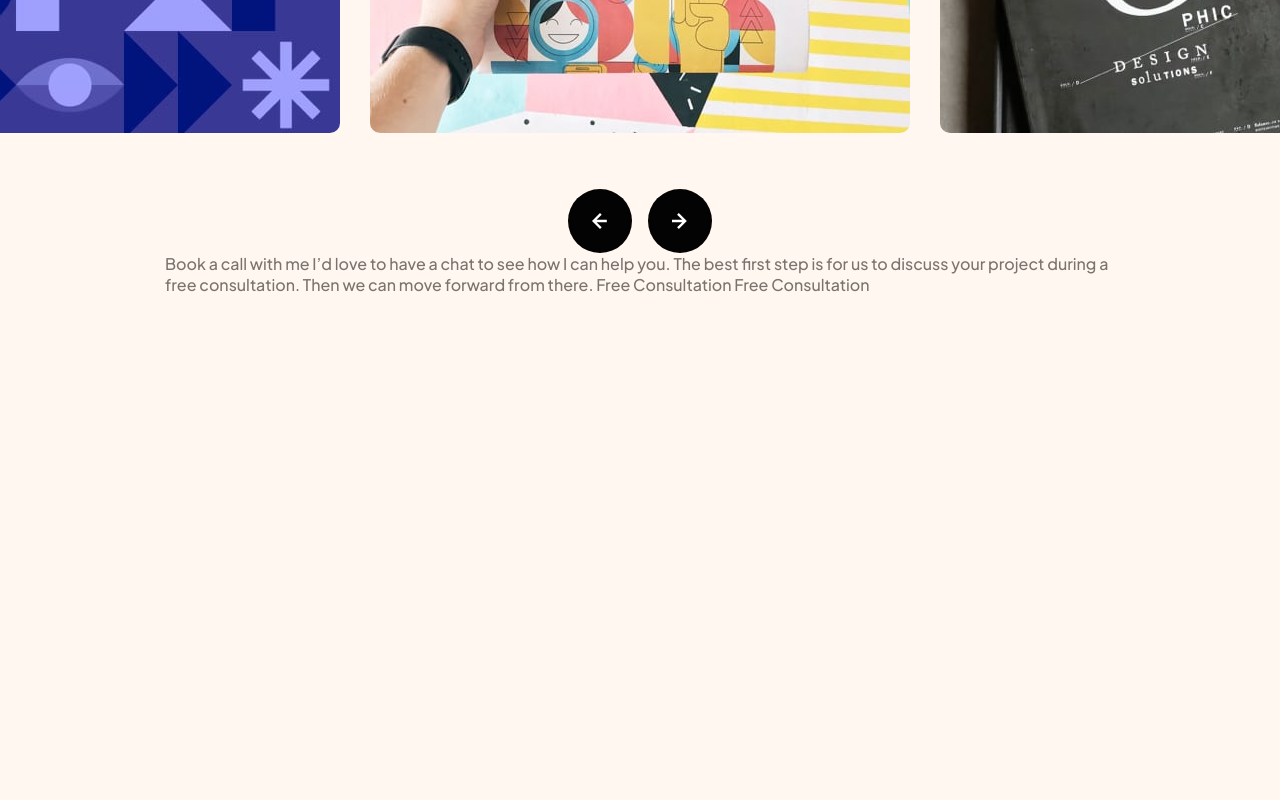
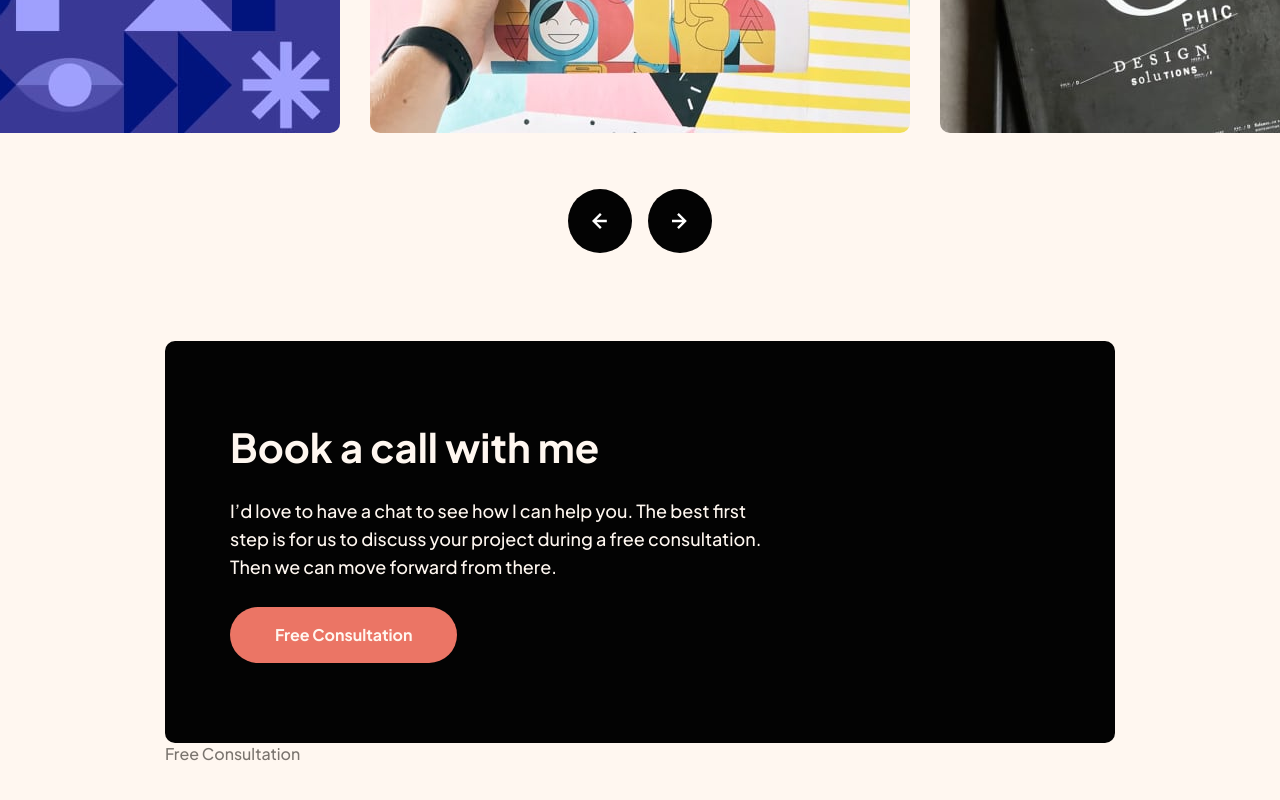
Before and after one commit to valvrauu/single-page-design-portfolio, a website: page index.html in a window 1280 px wide. Shown: the part 1749-2549 px from the top of the page. Before the commit the page ends 2108 px from the top, so only its background shows below. Drawn offline with Linux system fonts and the light colour scheme.

Commit message:
:sparkles: feat: create cta section

```diff
--- a/index.html
+++ b/index.html
@@ -139,12 +139,17 @@
       </div>
     </section>
 
-    Book a call with me
+    <section class="block-cta">
+      <div class="block-cta__content">
+        <h2 class="secondary-title block-cta__secondary-title">Book a call with me</h2>
+        <p class="paragraph block-cta__paragraph">
+          I’d love to have a chat to see how I can help you. The best first step is for us to discuss your project during a
+          free consultation. Then we can move forward from there.
+        </p>
+      </div>
 
-    I’d love to have a chat to see how I can help you. The best first step is for us to discuss your project during a
-    free consultation. Then we can move forward from there.
-
-    Free Consultation
+      <a href="#" class="btn btn--primary btn--primary--second-theme">Free Consultation</a>
+    </section>
 
     Free Consultation
 
--- /dev/null
+++ b/src/styles/sass/layout/_block-cta.scss
@@ -0,0 +1,46 @@
+.block-cta {
+    display: flex;
+    flex-wrap: wrap;
+    align-items: center;
+    justify-content: center;
+    gap: 2.4rem;
+
+    margin-top: 10rem;
+    padding: 4.8rem 2.4rem;
+
+    background: var(--black);
+
+    border-radius: 1rem;
+
+    @include mq(medium) {
+        gap: 2.6rem;
+
+        margin-top: 12rem;
+        padding: 5.6rem 7.5rem 6.4rem;
+    }
+
+    @include mq(largest) {
+        justify-content: space-between;
+
+        margin-top: 8.8rem;
+        padding: 8rem 9.5rem 8rem 6.5rem;
+    }
+
+    &__content {
+        display: contents;
+        flex: 0 1 54rem;
+
+        @include mq(largest) {
+            display: grid;
+            gap: 2.5rem;
+        }
+    }
+
+    &__secondary-title,
+    &__paragraph {
+        color: var(--seashell-peach);
+        text-align: center;
+
+        @include mq(largest) { text-align: start; }
+    }
+}
--- a/src/styles/sass/main.scss
+++ b/src/styles/sass/main.scss
@@ -11,5 +11,6 @@
 
 @import './layout/header';
 @import './layout/block-carousel';
+@import './layout/block-cta';
 @import './layout/block-disciplines';
 @import './layout/block-profile';
```
Also changed, not shown: public/css/min.css.
